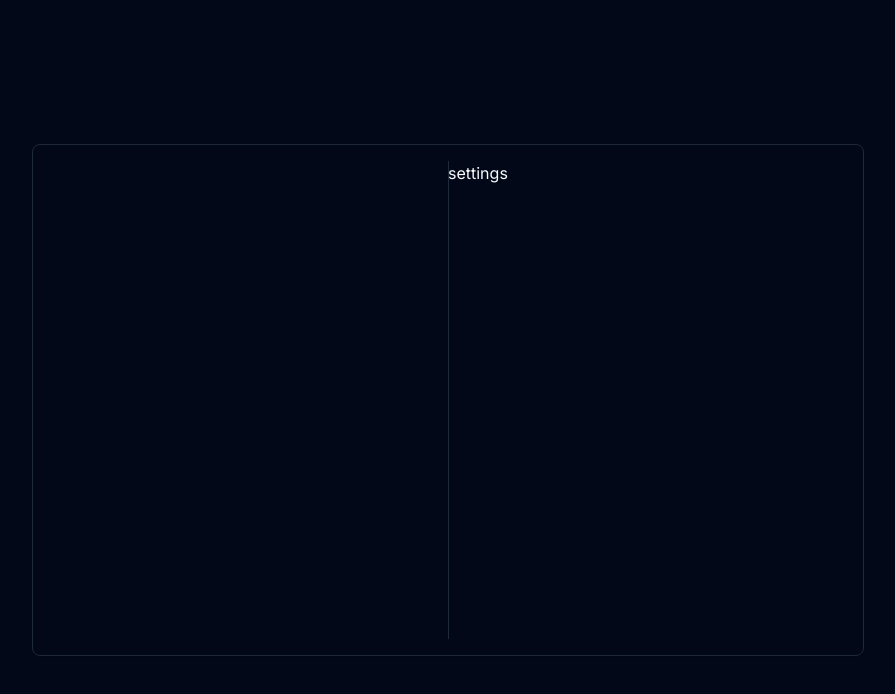
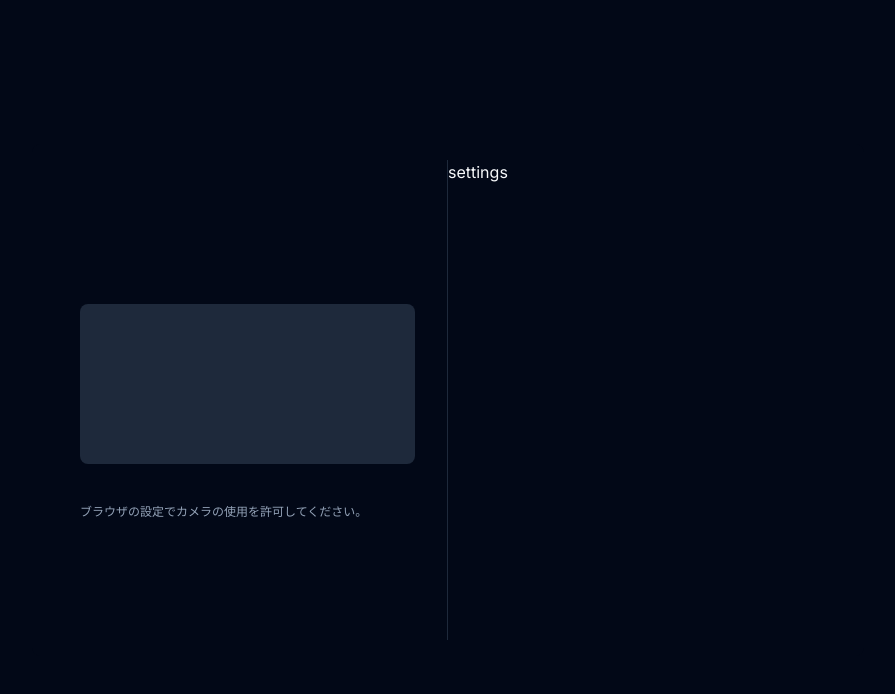
Before and after one commit to obashun22/mentai-online, a Next.js app: page /ready in a window 1280 px wide. Shown: the top 694 px of the page, without its empty margins (192-1087 px from the left). Built offline with nearby package versions, Linux system fonts and the light colour scheme; no server answers.

Commit message:
Update ready実装中

```diff
--- a/package.json
+++ b/package.json
@@ -10,6 +10,7 @@
   },
   "dependencies": {
     "@heroicons/react": "^2.1.1",
+    "@radix-ui/react-aspect-ratio": "^1.0.3",
     "@radix-ui/react-separator": "^1.0.3",
     "@radix-ui/react-slot": "^1.0.2",
     "@radix-ui/react-tabs": "^1.0.4",
--- a/src/app/ready/page.tsx
+++ b/src/app/ready/page.tsx
@@ -9,6 +9,7 @@ import { Card } from "@/components/ui/card";
 import { Separator } from "@/components/ui/separator";
 import { WebRTCCam } from "@/utils/camera";
 import { useEffect } from "react";
+import { AspectRatio } from "@/components/ui/aspect-ratio";
 
 export default function Ready() {
   useEffect(() => {
@@ -17,16 +18,25 @@ export default function Ready() {
   }, []);
   return (
     <div className="p-4 h-screen flex justify-center items-center">
-      <Card className="w-full h-full lg:w-2/3 lg:h-2/3 p-4 flex">
+      <Card className="w-full h-full lg:w-2/3 lg:h-2/3 p-4 flex border-none shadow-none">
         <div className="w-1/2 flex">
+          <div className="w-full flex justify-center items-center">
+            <div className="w-full">
+              <AspectRatio ratio={16 / 9} className="bg-muted rounded-lg m-8">
                 <video
                   id="video"
                   autoPlay
                   playsInline
-            className="p-4"
+                  className="aspect-video object-cover rounded-lg"
                   width={1280}
                   height={720}
                 />
+              </AspectRatio>
+              <p className="my-2 mx-8 text-muted-foreground text-xs">
+                ブラウザの設定でカメラの使用を許可してください。
+              </p>
+            </div>
+          </div>
           <Separator orientation="vertical" />
         </div>
         settings
--- /dev/null
+++ b/src/components/ui/aspect-ratio.tsx
@@ -0,0 +1,7 @@
+"use client"
+
+import * as AspectRatioPrimitive from "@radix-ui/react-aspect-ratio"
+
+const AspectRatio = AspectRatioPrimitive.Root
+
+export { AspectRatio }
```
Also changed, not shown: 1 other file (tests, documents, lock files or other folders). Lines whose indentation alone changed are shown as unchanged.
